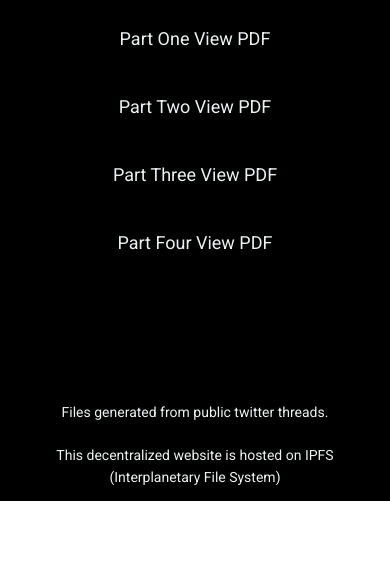
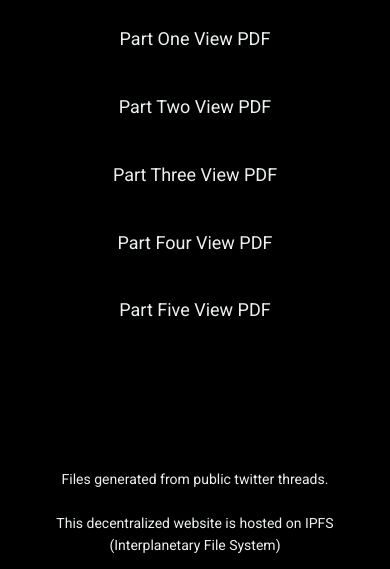
Before and after one commit to LMdoteth/palad1n, a website built with Parcel: page index.html in a window 390 px wide. Shown: the part 415-984 px from the top of the page. Before the commit the page ends 916 px from the top, so only its background shows below. Built offline with nearby package versions, Linux system fonts and the light colour scheme.

Commit message:
Add files via upload

```diff
--- a/home.css
+++ b/home.css
@@ -86,6 +86,12 @@
   margin-bottom: var(--dl-space-space-fiveunits);
   text-decoration: none;
 }
+.home-text05 {
+  color: rgb(236, 240, 241);
+  text-align: center;
+  margin-bottom: var(--dl-space-space-fiveunits);
+  text-decoration: none;
+}
 .home-footer-container {
   width: 100%;
   display: flex;
@@ -137,6 +143,9 @@
   .home-text04 {
     color: #ecf0f1;
   }
+  .home-text05 {
+    color: #ecf0f1;
+  }
   .home-footer {
     height: 129px;
   }
@@ -169,6 +178,9 @@
     color: #ecf0f1;
   }
   .home-text04 {
+    color: #ecf0f1;
+  }
+  .home-text05 {
     color: #ecf0f1;
   }
   .home-footer {
@@ -222,6 +234,9 @@
   .home-text04 {
     color: rgb(236, 240, 241);
   }
+  .home-text05 {
+    color: rgb(236, 240, 241);
+  }
   .home-footer-container {
     background-color: var(--dl-color-gray-black);
   }
@@ -262,6 +277,9 @@
     color: #ecf0f1;
   }
   .home-text04 {
+    color: #ecf0f1;
+  }
+  .home-text05 {
     color: #ecf0f1;
   }
   .home-footer {
@@ -322,6 +340,10 @@
     color: #ecf0f1;
     font-family: Roboto;
   }
+  .home-text05 {
+    color: #ecf0f1;
+    font-family: Roboto;
+  }
   .home-footer {
     padding: 0px;
     background-color: var(--dl-color-gray-black);
--- a/index.html
+++ b/index.html
@@ -110,6 +110,14 @@
               >
                 Part Four View PDF
               </a>
+              <a
+                href="https://bafybeigk5hqj3qmrw4ozqurnc2bmtmc2f4zrqes65ulvuovdlr34g7y5p4.ipfs.w3s.link/ipfs/bafybeigk5hqj3qmrw4ozqurnc2bmtmc2f4zrqes65ulvuovdlr34g7y5p4/Twitter%20Files%20Part%205.pdf"
+                target="_blank"
+                rel="noreferrer noopener"
+                class="home-text05"
+              >
+                Part Five View PDF
+              </a>
             </div>
           </div>
         </div>
```
